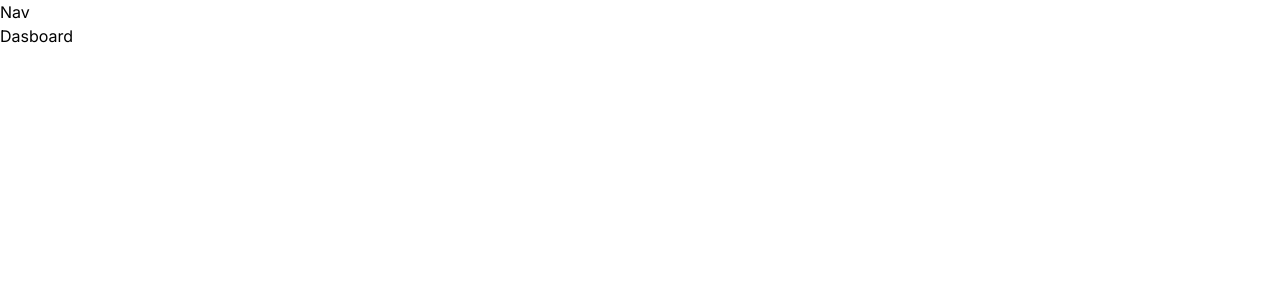
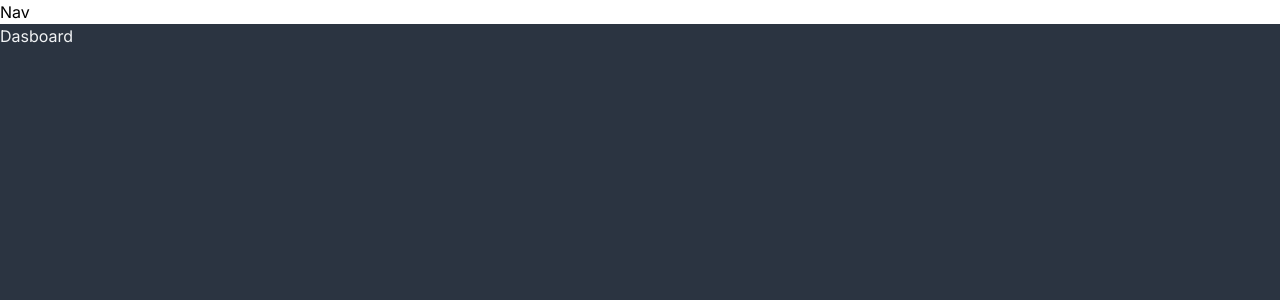
Before and after one commit to theallSparky/nextjs-ticketing, a Next.js app: page / in a window 1280 px wide. Shown: the top 300 px of the page. Built offline with nearby package versions, Linux system fonts and the light colour scheme.

Commit message:
Added coloring to page!

```diff
--- a/app/layout.js
+++ b/app/layout.js
@@ -19,7 +19,9 @@ export default function RootLayout({ children }) {
       <body className={inter.className}>
         <div className="flex flex-col h-screen max-h-screen">
           <Nav />
-          <div className="flex-grow overflow-y-auto">{children}</div>
+          <div className="flex-grow overflow-y-auto bg-page text-default-text">
+            {children}
+          </div>
         </div>
       </body>
     </html>
```
